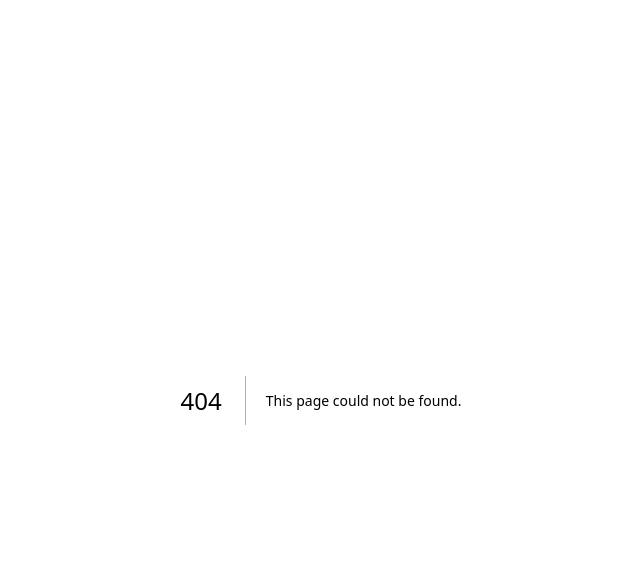
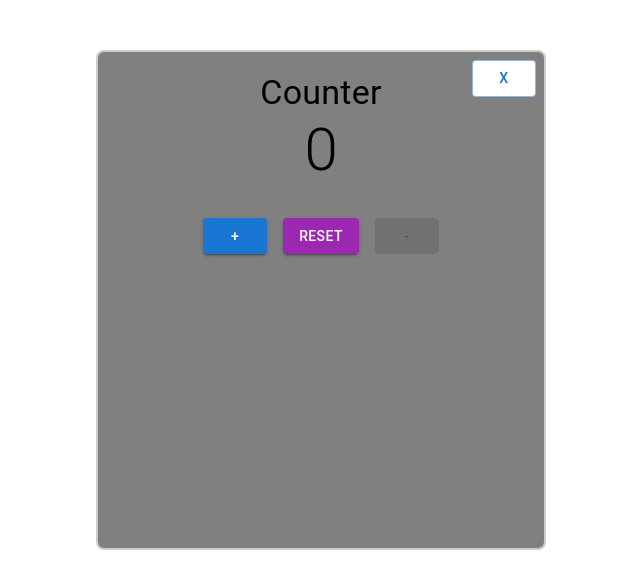
Before and after one commit to Samarath/Upliance-assignment, a Next.js app: page /counter in a window 1280 px wide. Before the commit this address had no page. Shown: the top 588 px of the page, without its empty margins (319-959 px from the left). Built offline with nearby package versions, Linux system fonts and the light colour scheme.

Commit message:
created counter and user form

```diff
--- /dev/null
+++ b/src/app/(main)/counter/page.tsx
@@ -0,0 +1,121 @@
+"use client";
+
+import { useState, useEffect } from "react";
+import { useSpring, animated } from "@react-spring/web";
+import { Button, Box, Typography } from "@mui/material";
+import { useNavigate } from "react-router-dom";
+
+const Counter = () => {
+  const savedCount = localStorage.getItem("count");
+  const [count, setCount] = useState(savedCount ? parseInt(savedCount) : 0);
+
+  const navigate = useNavigate();
+
+  useEffect(() => {
+    localStorage.setItem("count", count.toString());
+  }, [count]);
+
+  //to get the fluid like effect we have to determine the steps
+  const maxCount = 20;
+
+  const fillLevel = Math.min((count / maxCount) * 100, 100);
+
+  const fillAnimation = useSpring({
+    height: `${fillLevel}%`,
+    config: { mass: 1, tension: 210, friction: 20 },
+  });
+
+  const handleIncrement = () => {
+    setCount((prevCount) => prevCount + 1);
+  };
+
+  const handleDecrement = () => {
+    setCount((prevCount) => (prevCount > 0 ? prevCount - 1 : 0));
+  };
+
+  const handleReset = () => {
+    setCount(0);
+  };
+
+  return (
+    <Box
+      sx={{
+        position: "relative",
+        width: 450,
+        height: 500,
+        border: "2px solid #ccc",
+        borderRadius: "8px",
+        overflow: "hidden",
+        margin: "50px auto",
+        backgroundColor: "gray",
+      }}
+    >
+      <animated.div
+        style={{
+          position: "absolute",
+          bottom: 0,
+          left: 0,
+          width: "100%",
+          backgroundColor: "tomato",
+          ...fillAnimation,
+        }}
+      />
+      <Button
+        variant="outlined"
+        color="primary"
+        onClick={() => navigate("/")}
+        sx={{
+          position: "absolute",
+          top: "8px",
+          right: "8px",
+          zIndex: 10,
+          backgroundColor: "white",
+        }}
+      >
+        X
+      </Button>
+
+      <Box
+        sx={{
+          position: "relative",
+          zIndex: 1,
+          textAlign: "center",
+          padding: "20px",
+        }}
+      >
+        <Typography variant="h4">Counter</Typography>
+        <Typography variant="h2">{count}</Typography>
+
+        <Box sx={{ mt: 4 }}>
+          <Button
+            variant="contained"
+            color="primary"
+            onClick={handleIncrement}
+            sx={{ mr: 1 }}
+          >
+            +
+          </Button>
+          <Button
+            variant="contained"
+            color="secondary"
+            onClick={handleReset}
+            sx={{ mx: 1 }}
+          >
+            Reset
+          </Button>
+          <Button
+            variant="contained"
+            color="primary"
+            onClick={handleDecrement}
+            sx={{ ml: 1 }}
+            disabled={count === 0}
+          >
+            -
+          </Button>
+        </Box>
+      </Box>
+    </Box>
+  );
+};
+
+export default Counter;
--- a/src/app/(main)/layout.tsx
+++ b/src/app/(main)/layout.tsx
@@ -4,6 +4,7 @@ import { Provider } from "react-redux";
 import { store } from "../../redux/store";
 import { BrowserRouter as Router, Routes, Route } from "react-router-dom";
 import Home from "./page";
+import Counter from "./counter/page";
 
 export default function AppLayout() {
   return (
@@ -11,7 +12,7 @@ export default function AppLayout() {
       <Router>
         <Routes>
           <Route path="/" element={<Home />} />
-          <Route path="/counter" element={<h1>counter component</h1>} />
+          <Route path="/counter" element={<Counter />} />
           <Route path="/user-form" element={<h1>form component</h1>} />
           <Route path="/text-editor" element={<h1>text editor component</h1>} />
         </Routes>
--- /dev/null
+++ b/src/app/(main)/user-form/page.tsx
@@ -0,0 +1,152 @@
+"use client";
+
+import { useState, useEffect } from "react";
+import { useDispatch } from "react-redux";
+import { setUser } from "../../../redux/slices/UserSlice";
+import { TextField, Button, Container, Typography, Box } from "@mui/material";
+import { useNavigate } from "react-router-dom";
+
+const UserForm = () => {
+  const dispatch = useDispatch();
+  const initialFormData = {
+    id: "",
+    name: "",
+    address: "",
+    email: "",
+    phone: "",
+  };
+  const [formData, setFormData] = useState(initialFormData);
+  const [isFormFieldChanged, setIsFormFieldChanged] = useState(false);
+  const navigate = useNavigate();
+
+  const generateRandomId = (): string => {
+    return `${Date.now()}-${Math.floor(Math.random() * 1000000)}`;
+  };
+
+  useEffect(() => {
+    const handleBeforeUnload = (e: BeforeUnloadEvent) => {
+      if (isFormFieldChanged) {
+        const message =
+          "You have unsaved changes. Are you sure you want to leave?";
+        e.returnValue = message;
+        return message;
+      }
+    };
+    window.addEventListener("beforeunload", handleBeforeUnload);
+
+    return () => {
+      window.removeEventListener("beforeunload", handleBeforeUnload);
+    };
+  }, [isFormFieldChanged]);
+
+  const handleChange = (e: React.ChangeEvent<HTMLInputElement>) => {
+    setFormData({ ...formData, [e.target.name]: e.target.value });
+    setIsFormFieldChanged(true);
+  };
+
+  const handleSubmit = () => {
+    const newId = generateRandomId();
+    const updatedFormData = { ...formData, id: newId };
+    localStorage.setItem("userData", JSON.stringify(updatedFormData));
+    dispatch(setUser(updatedFormData));
+    alert("User Data Saved!");
+    setFormData(initialFormData);
+    setIsFormFieldChanged(false);
+  };
+
+  console.log(localStorage.getItem("userData"));
+
+  return (
+    <Container maxWidth="sm">
+      <Box
+        sx={{
+          p: 3,
+          boxShadow: 3,
+          borderRadius: 2,
+          bgcolor: "white",
+          textAlign: "center",
+          marginTop: "50px",
+          position: "relative",
+        }}
+      >
+        <Button
+          variant="outlined"
+          color="primary"
+          onClick={() => navigate("/")}
+          sx={{
+            position: "absolute",
+            top: "8px",
+            right: "8px",
+            zIndex: 10,
+            backgroundColor: "white",
+          }}
+        >
+          X
+        </Button>
+        <Typography variant="h5" gutterBottom>
+          User Data Form
+        </Typography>
+
+        <TextField
+          fullWidth
+          label="Name"
+          name="name"
+          value={formData.name}
+          onChange={handleChange}
+          margin="normal"
+          variant="outlined"
+        />
+        <TextField
+          fullWidth
+          label="Address"
+          name="address"
+          value={formData.address}
+          onChange={handleChange}
+          margin="normal"
+          variant="outlined"
+        />
+        <TextField
+          fullWidth
+          label="Email"
+          name="email"
+          type="email"
+          value={formData.email}
+          onChange={handleChange}
+          margin="normal"
+          variant="outlined"
+        />
+        <TextField
+          fullWidth
+          label="Phone"
+          name="phone"
+          type="tel"
+          value={formData.phone}
+          onChange={handleChange}
+          margin="normal"
+          variant="outlined"
+        />
+
+        <Button
+          variant="contained"
+          color="primary"
+          onClick={handleSubmit}
+          sx={{ mt: 2 }}
+        >
+          Save
+        </Button>
+        {localStorage.getItem("userData") ? (
+          <Button
+            variant="outlined"
+            color="primary"
+            onClick={() => navigate("/text-editor")}
+            sx={{ mt: 2, marginLeft: "10px" }}
+          >
+            Go to the text editor
+          </Button>
+        ) : null}
+      </Box>
+    </Container>
+  );
+};
+
+export default UserForm;
```
